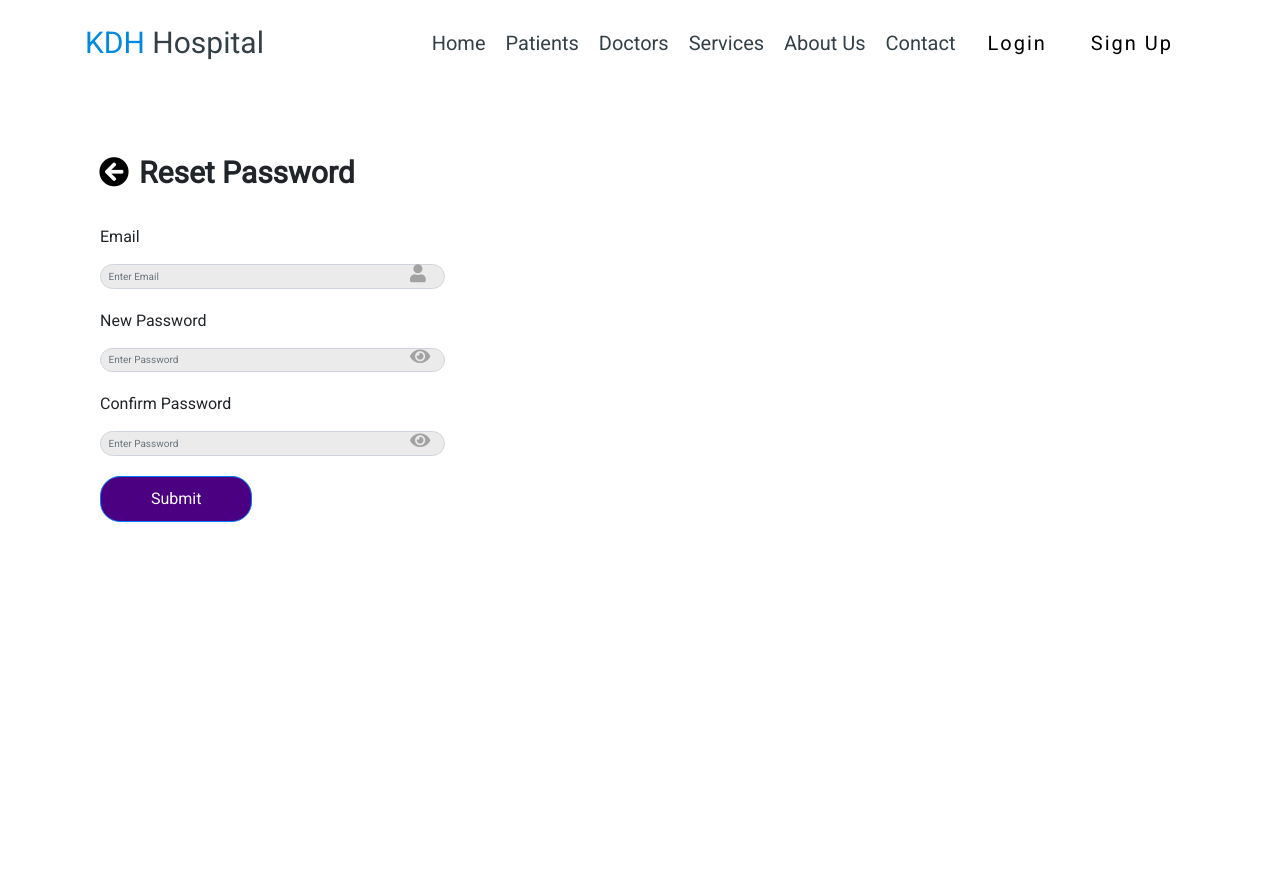
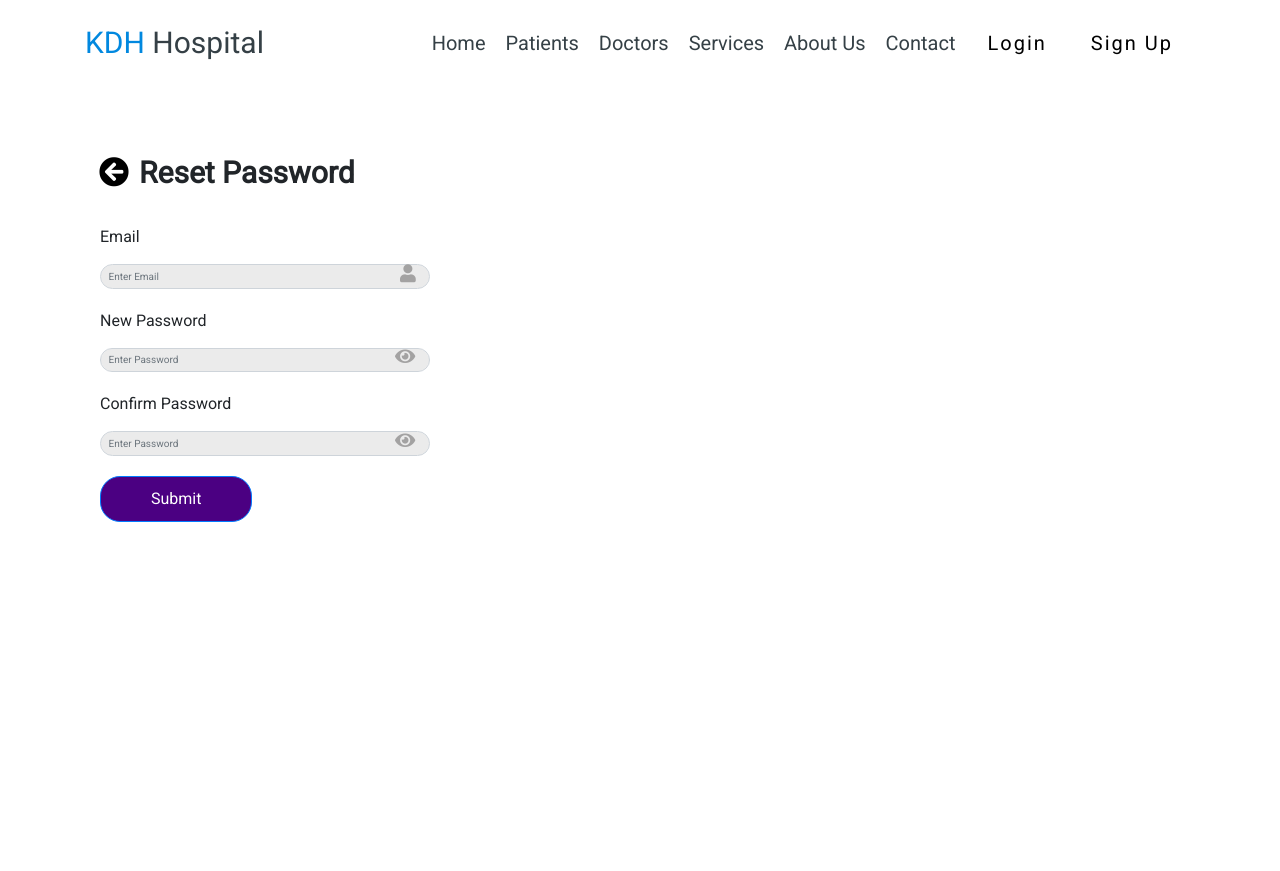
Before and after one commit to Hitstar53/KDH-Hospital-Website, a Flask app: page /forgot-password in a window 1280 px wide. Shown: the top 871 px of the page. Run offline with Flask 3, Linux system fonts and the light colour scheme; some libraries are stand-ins or nearby versions.

Commit message:
bug fixes
Signed-off-by: Hatim Sawai <hatimsawai76@gmail.com>

```diff
--- a/website/static/css/style.css
+++ b/website/static/css/style.css
@@ -657,6 +657,22 @@ header .fa-times{
   margin-left: 310px;
 }
 
+.col #forgot {
+  position: absolute;
+  color: #a3a2a2;
+  font-size: 18px;
+  margin-top: -25px;
+  margin-left: 300px;
+}
+
+.col #toggleForPassword {
+  position: absolute;
+  color: #a3a2a2;
+  font-size: 18px;
+  margin-top: -25px;
+  margin-left: 295px;
+}
+
 .resetheader i {
   color: black;
 }
--- a/website/templates/tabs/doctors.html
+++ b/website/templates/tabs/doctors.html
@@ -60,7 +60,6 @@
       {% for doctor in doctors %}
       <li><a href="#"> {{ doctor.name }} </a></li>
       {% endfor %}
-      <script src="../../static/main.js"></script>
     </ul>
   <footer class="footer">
     <div id="footer"></div>
--- a/website/templates/tabs/forgot.html
+++ b/website/templates/tabs/forgot.html
@@ -86,10 +86,10 @@
                         <label>Email</label>
                     </div>
                 </div>
-                <div class="row justify-content-start" style="width: 375px;">
+                <div class="row justify-content-start" style="width: 360px;">
                     <div class="col" style="padding-top:10px;">
                         <input type="email" placeholder="Enter Email" name="email" class="form-control" required style="border-radius:20px;background-color:#ebebeb;"></input>
-                        <i class="fas fa-user"></i>
+                        <i class="fas fa-user" id="forgot"></i>
                     </div>
                 </div>
                 <div class="row justify-content-start" style="padding-top:10px;font-size:18px;">
@@ -97,10 +97,10 @@
                         <label>New Password</label>
                     </div>
                 </div>
-                <div class="row justify-content-start" style="width: 375px;">
+                <div class="row justify-content-start" style="width: 360px;">
                     <div class="col" style="padding-top:10px;">
                         <input type="password" placeholder="Enter Password" name="password" id="pswrd" class="form-control" required style="border-radius:20px;background-color:#ebebeb;"></input>
-                        <i class="fas fa-eye" id="togglePassword" onclick="show()"></i>
+                        <i class="fas fa-eye" id="toggleForPassword" onclick="show()"></i>
                     </div>
                 </div>
                 <div class="row justify-content-start" style="padding-top:10px;font-size:18px;">
@@ -108,10 +108,10 @@
                         <label>Confirm Password</label>
                     </div>
                 </div>
-                <div class="row justify-content-start" style="width: 375px;">
+                <div class="row justify-content-start" style="width: 360px;">
                     <div class="col" style="padding-top:10px;">
                         <input type="password" placeholder="Enter Password" name="confirm" id="pswrd" class="form-control" required style="border-radius:20px;background-color:#ebebeb;"></input>
-                        <i class="fas fa-eye" id="togglePassword" onclick="show()"></i>
+                        <i class="fas fa-eye" id="toggleForPassword" onclick="show()"></i>
                     </div>
                 </div>
                 <div class="row justify-content-start" style="padding-top:20px;padding-left:15px;padding-bottom:350px;">
@@ -142,7 +142,7 @@
     <script>
         function show() {
             var x = document.getElementById("pswrd");
-            var y = document.getElementById("togglePassword");
+            var y = document.getElementById("toggleForPassword");
             if (x.type === "password") {
                 x.type = "text";
                 y.style.color = "#7f2092";
--- a/website/templates/tabs/patients.html
+++ b/website/templates/tabs/patients.html
@@ -60,7 +60,6 @@
     {% for patient in patients %}
     <li><a href="#"> {{ patient.fname }} {{ patient.lname }} </a></li>
     {% endfor %}
-    <script src="../../static/main.js"></script>
   </ul>
   </footer>
   <footer class="footer">
```
